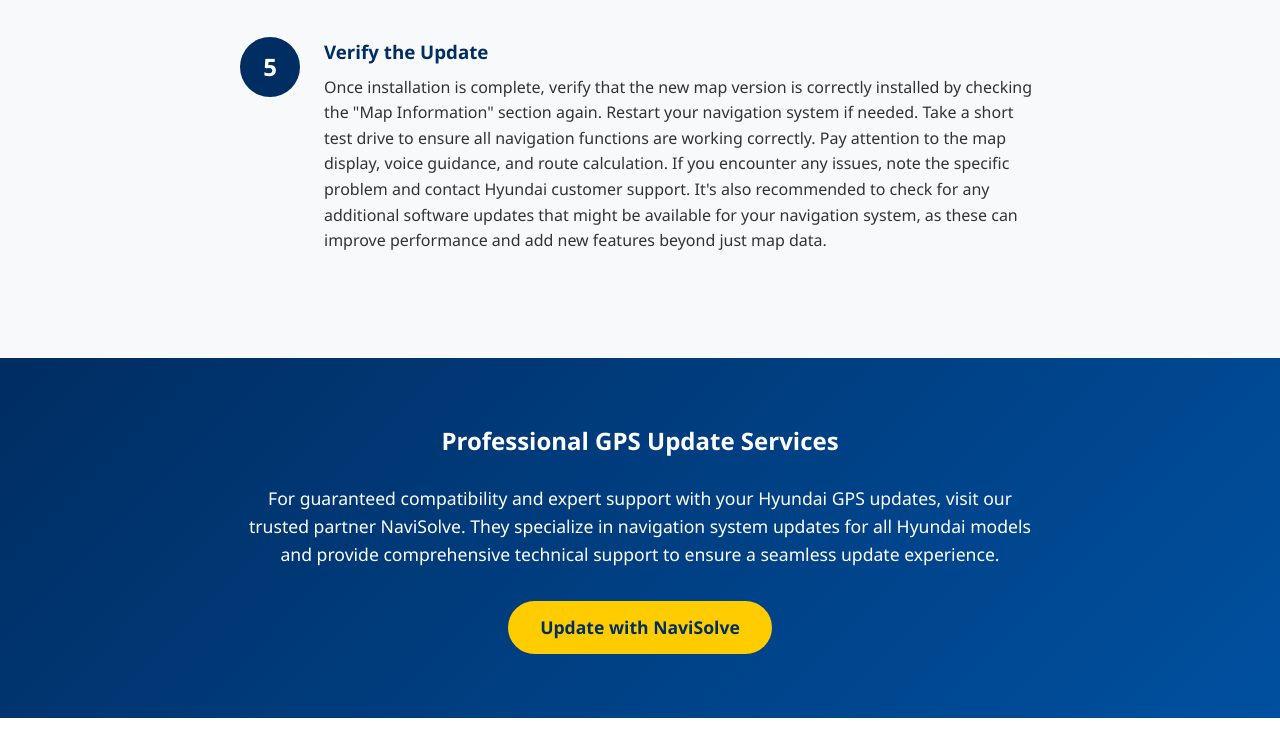
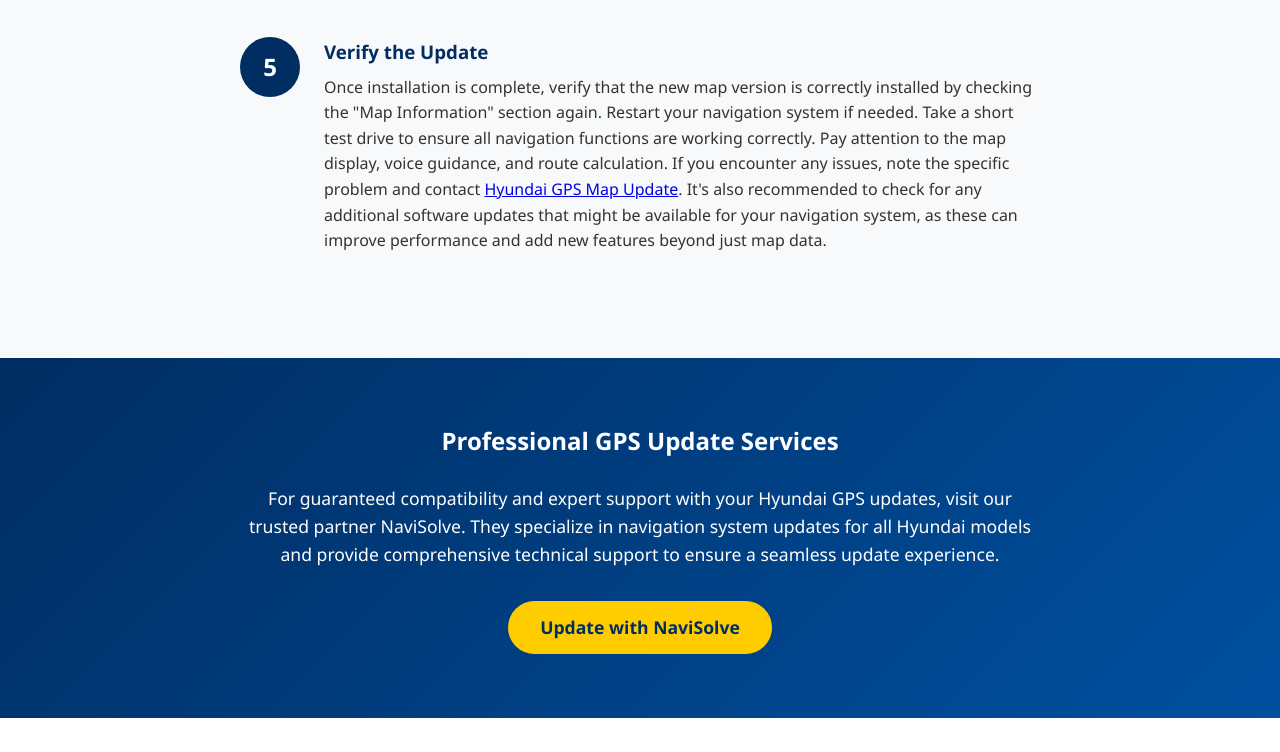
Before and after one commit to Mick2108/HyundaiGPS, a plain HTML site: page index.html in a window 1280 px wide. Shown: the part 2668-3420 px from the top of the page. Drawn offline with Linux system fonts and the light colour scheme.

Commit message:
Update index.html

```diff
--- a/index.html
+++ b/index.html
@@ -591,7 +591,7 @@
                     <div class="step-number">5</div>
                     <div class="step-content">
                         <h3>Verify the Update</h3>
-                        <p>Once installation is complete, verify that the new map version is correctly installed by checking the "Map Information" section again. Restart your navigation system if needed. Take a short test drive to ensure all navigation functions are working correctly. Pay attention to the map display, voice guidance, and route calculation. If you encounter any issues, note the specific problem and contact Hyundai customer support. It's also recommended to check for any additional software updates that might be available for your navigation system, as these can improve performance and add new features beyond just map data.</p>
+                        <p>Once installation is complete, verify that the new map version is correctly installed by checking the "Map Information" section again. Restart your navigation system if needed. Take a short test drive to ensure all navigation functions are working correctly. Pay attention to the map display, voice guidance, and route calculation. If you encounter any issues, note the specific problem and contact <a href="https://hyundaigpsupdate.net/">Hyundai GPS Map Update</a>. It's also recommended to check for any additional software updates that might be available for your navigation system, as these can improve performance and add new features beyond just map data.</p>
                     </div>
                 </div>
             </div>
```
